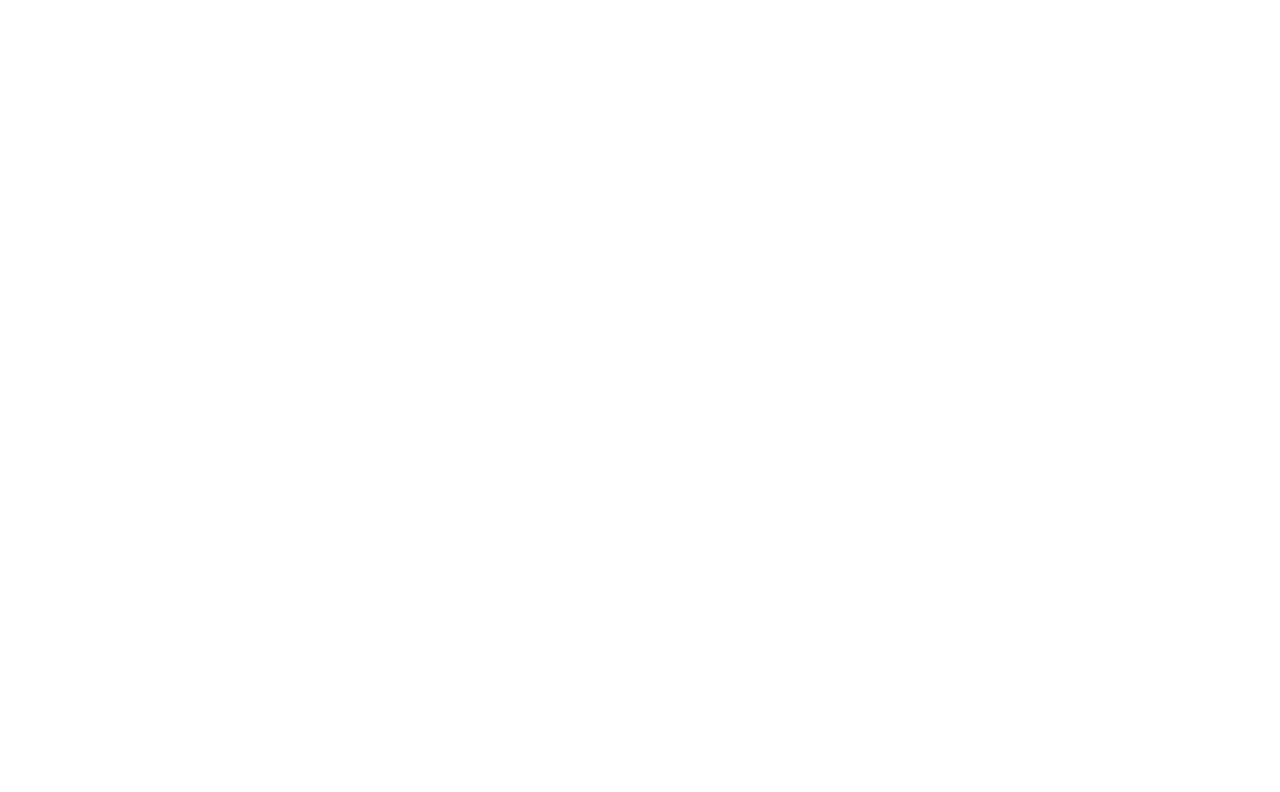
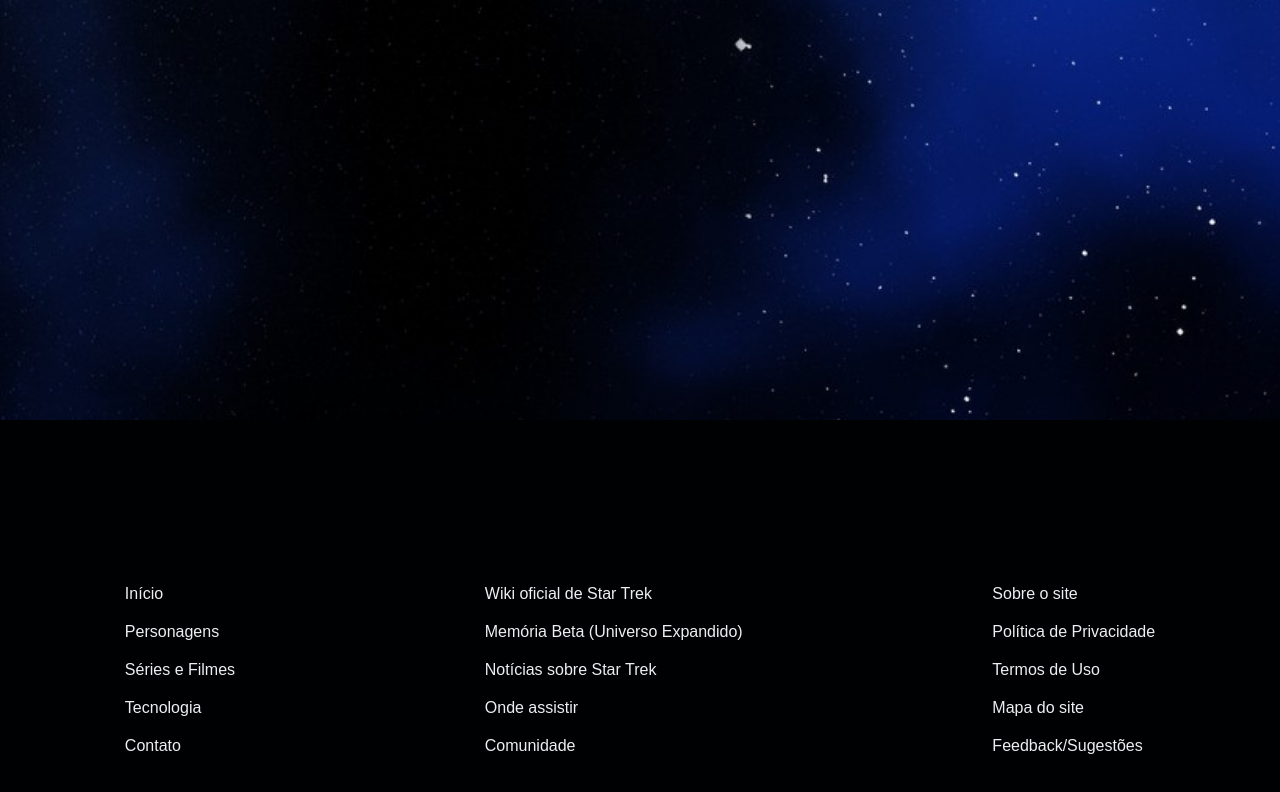
Before and after one commit to allan516/star-trek-universe, an Angular app: page / in a window 1280 px wide. Shown: the part 2080-2872 px from the top of the page. Before the commit the page ends 1600 px from the top, so only its background shows below. Built offline with nearby package versions, Linux system fonts and the light colour scheme.

Commit message:
feat: create footer component

```diff
--- /dev/null
+++ b/src/app/components/footer/footer.component.css
@@ -0,0 +1,18 @@
+footer {
+  display: flex;
+  align-items: center;
+  justify-content: space-around;
+  height: 500px;
+  background-color: #000103;
+  /* color: #b0bec5; */
+  color: #eceff1;
+}
+
+footer ul {
+  list-style: none;
+}
+
+footer ul li {
+  padding: 10px;
+  font-family: Arial, Helvetica, sans-serif;
+}
--- /dev/null
+++ b/src/app/components/footer/footer.component.html
@@ -0,0 +1,36 @@
+<footer>
+  <ul>
+    <li>Início</li>
+    <li>Personagens</li>
+    <li>Séries e Filmes</li>
+    <li>Tecnologia</li>
+    <li>Contato</li>
+  </ul>
+  <ul>
+    <li>Wiki oficial de Star Trek</li>
+    <li>Memória Beta (Universo Expandido)</li>
+    <li>Notícias sobre Star Trek</li>
+    <li>Onde assistir</li>
+    <li>Comunidade</li>
+  </ul>
+  <ul>
+    <li>Sobre o site</li>
+    <li>Política de Privacidade</li>
+    <li>Termos de Uso</li>
+    <li>Mapa do site</li>
+    <li>Feedback/Sugestões</li>
+  </ul>
+  <!-- <ul>
+    <li>lorem</li>
+    <li>lorem</li>
+    <li>lorem</li>
+    <li>lorem</li>
+    <li>lorem</li>
+    <li>lorem</li>
+    <li>lorem</li>
+    <li>lorem</li>
+    <li>lorem</li>
+    <li>lorem</li>
+    <li>lorem</li>
+  </ul> -->
+</footer>
--- a/src/app/pages/home/home-media.component.css
+++ b/src/app/pages/home/home-media.component.css
@@ -23,7 +23,7 @@
     max-width: 500px;
     margin: auto;
     padding: 30px;
-    top: 65%;
+    top: 70%;
     font-size: 1.5rem;
     color: #c3d5df;
     font-family: "Orbitron", serif;
--- a/src/app/pages/home/home.component.css
+++ b/src/app/pages/home/home.component.css
@@ -17,7 +17,7 @@
 
 main {
   width: 100%;
-  height: 200vh;
+  height: 2500px;
   font-size: 4rem;
   color: #eceff1;
   overflow: hidden;
@@ -50,7 +50,7 @@
   max-width: 1000px;
   margin: auto;
   padding: 30px;
-  top: 65%;
+  top: 70%;
   font-size: 2rem;
   color: #c3d5df;
   font-family: "Orbitron", serif;
--- a/src/app/pages/home/home.component.html
+++ b/src/app/pages/home/home.component.html
@@ -19,3 +19,5 @@
     jamais esteve antes...
   </p>
 </main>
+
+<app-footer></app-footer>
--- a/src/app/pages/home/home.component.ts
+++ b/src/app/pages/home/home.component.ts
@@ -1,5 +1,6 @@
 import { Component, HostListener } from '@angular/core';
 import { NavBarComponent } from '../../components/nav-bar/nav-bar.component';
+import { FooterComponent } from '../../components/footer/footer.component';
 import {
   trigger,
   state,
@@ -11,7 +12,7 @@
 @Component({
   selector: 'app-home',
   standalone: true,
-  imports: [NavBarComponent],
+  imports: [NavBarComponent, FooterComponent],
   animations: [
     trigger('scrollState', [
       state('notScrolled', style({ opacity: 1, transform: 'translateX(0)' })),
@@ -26,7 +27,7 @@
       ),
       state('notShipScrolled', style({ position: 'fixed' })),
       transition('notShipScrolled <=> shipScrolled', [
-        animate('0.04s ease-in-out'),
+        animate('0.09s ease-in-out'),
       ]),
     ]),
 
@@ -56,21 +57,21 @@
       document.documentElement.scrollHeight - window.innerHeight;
     const scrollPercentage = (scrollPosition / documentHeight) * 100;
 
-    if (scrollPercentage > 10) {
+    if (scrollPercentage > 5) {
       // Defina a posição do scroll que irá acionar a animação
       this.scrollState = 'scrolled'; // Ativa o estado "scrolled" quando o scroll passa de 10px
     } else {
       this.scrollState = 'notScrolled'; // Retorna ao estado "notScrolled"
     }
 
-    if (scrollPercentage > 50) {
+    if (scrollPercentage > 35) {
       // Defina a posição do scroll que irá acionar a animação
       this.shipScrollState = 'shipScrolled'; // Ativa o estado "scrolled" quando o scroll passa de 1000px
     } else {
       this.shipScrollState = 'notShipScrolled'; // Retorna ao estado "notScrolled"
     }
 
-    if (scrollPercentage > 70) {
+    if (scrollPercentage > 45) {
       this.paragraphScrollControl = 'paragraphScrolled';
     } else {
       this.paragraphScrollControl = 'notParagraphScrolled';
```
Also changed, not shown: src/app/components/footer/footer.component.ts (added, +12 -0 lines).
